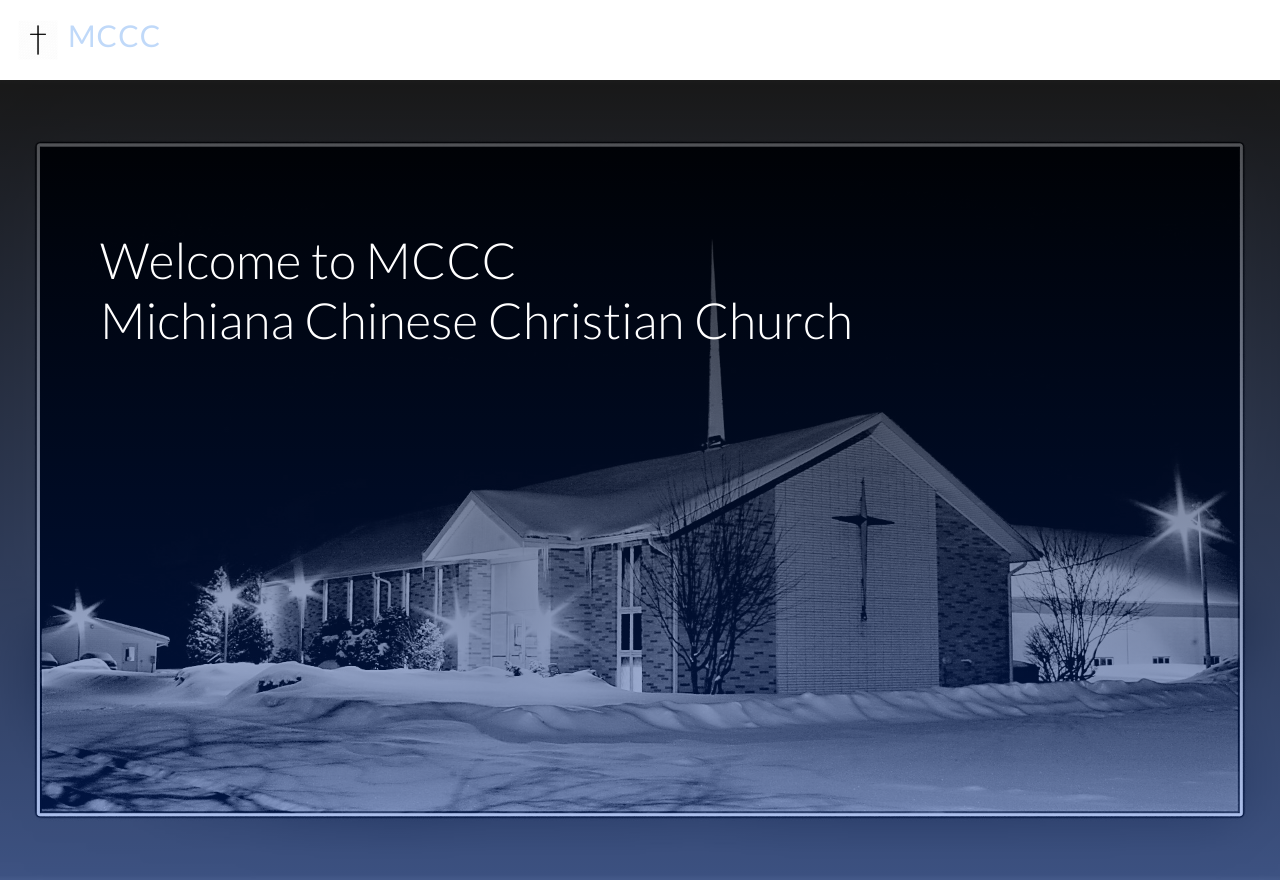
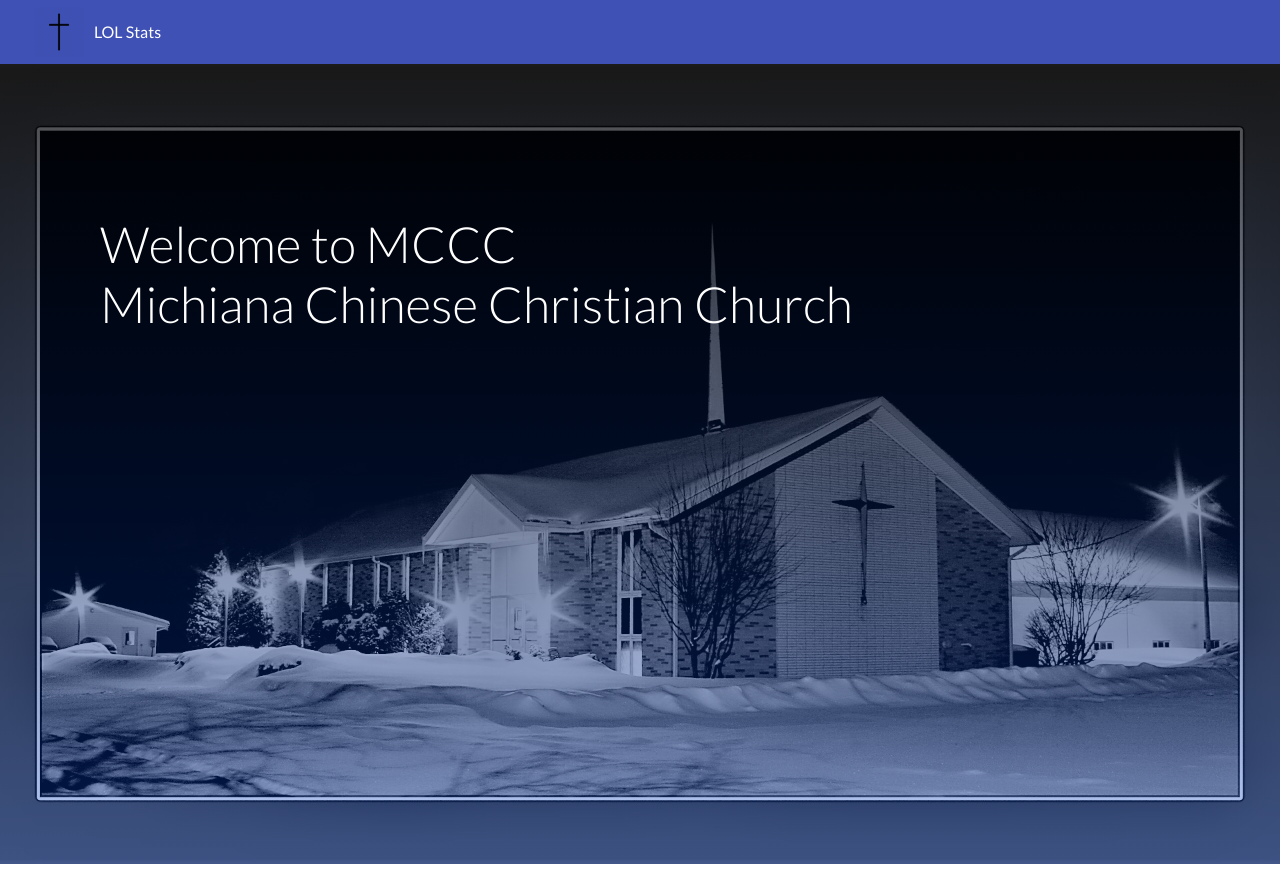
Before and after one commit to mshan10/mccc, a React (Create React App) app: page / in a window 1280 px wide. Built offline with nearby package versions, Linux system fonts and the light colour scheme.

Commit message:
fixed navbar

```diff
--- a/src/App.js
+++ b/src/App.js
@@ -1,5 +1,5 @@
 import React, { Component } from 'react';
-import HeadNav from './components/head_nav';
+import Navbar from './components/navbar';
 import Home from './components/home';
 import { BrowserRouter, Route, Switch } from 'react-router-dom';
 
@@ -10,7 +10,7 @@
     return (
         <BrowserRouter>
             <div className="App">
-                <HeadNav />
+                <Navbar />
                 <Home />
             </div>
         </BrowserRouter>
--- a/src/components/head_nav.css
+++ /dev/null
@@ -1,27 +0,0 @@
-nav {
-    background-color: transparent;
-    display: inline;
-}
-
-nav a img {
-    width: 50px;
-    padding-right: 10px;
-}
-
-nav a:link,
-nav a:visited {
-    color: #C0D9F9;
-    font-weight: 400;
-    text-decoration: none;
-    font-size: 30px;
-    letter-spacing: 1px;
-    margin: 2px;
-    padding-bottom: 5px;
-    border-bottom: 2px solid transparent;
-    transition: border-bottom 0.25s;
-}
-
-nav a:hover,
-nav a:active {
-    border-bottom: 2px solid #C99700;
-}
--- a/src/components/head_nav.js
+++ /dev/null
@@ -1,18 +0,0 @@
-import React from 'react';
-import { Link } from 'react-router-dom';
-import './head_nav.css';
-
-const HeadNav = () => {
-    return (
-        <nav className="navbar navbar-light">
-            <Link to="/"><img src="./favicon.png" />MCCC</Link>
-            <ul>
-                <li>About Us</li>
-                <li>Photos</li>
-
-            </ul>
-        </nav>
-    );
-}
-
-export default HeadNav;
--- /dev/null
+++ b/src/components/navbar.css
@@ -0,0 +1,6 @@
+img {
+    width: 50px;
+    height: 50px;
+    margin-left: 10px;
+    margin-right: 10px;
+}
--- /dev/null
+++ b/src/components/navbar.js
@@ -0,0 +1,23 @@
+import React from 'react';
+import { Link } from 'react-router-dom';
+import AppBar from '@material-ui/core/AppBar';
+import Toolbar from '@material-ui/core/Toolbar';
+import Typography from '@material-ui/core/Typography';
+import './navbar.css';
+
+const Navbar = () => {
+    return (
+        <div>
+            <AppBar position="static">
+                <Toolbar>
+                    <Link to="/"><img src="./favicon.png" alt="logo" /></Link>
+                    <Typography variant="title" color="inherit">
+                        LOL Stats
+                    </Typography>
+                </Toolbar>
+            </AppBar>
+        </div>
+    );
+}
+
+export default Navbar;
```
